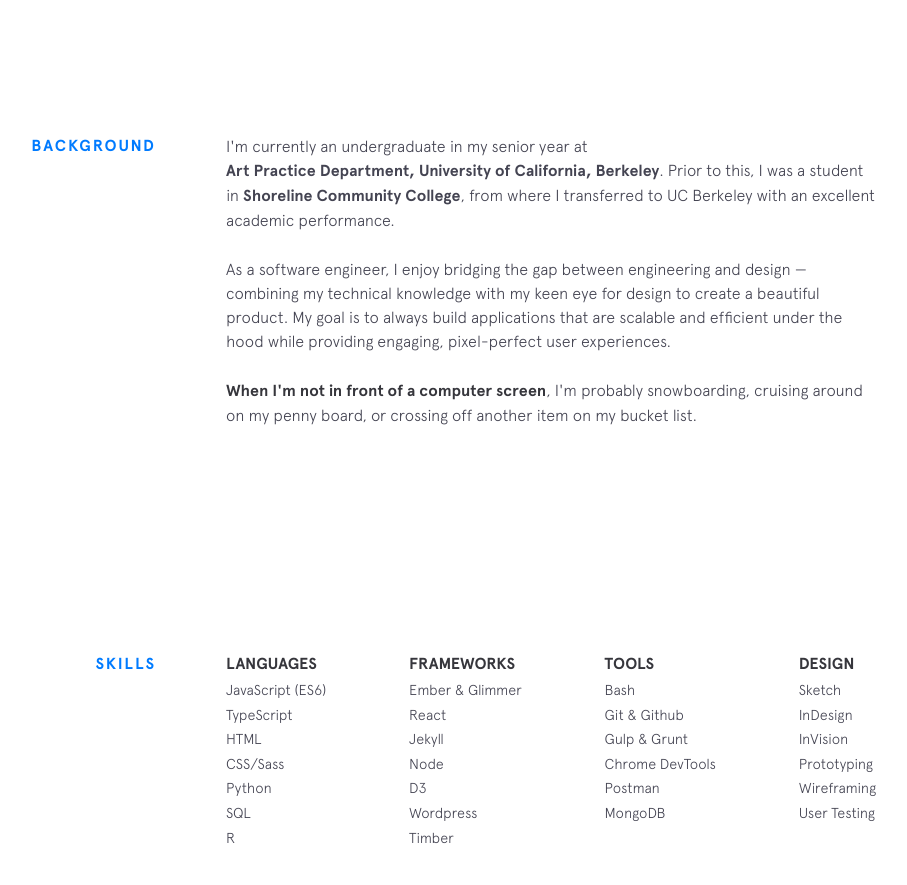
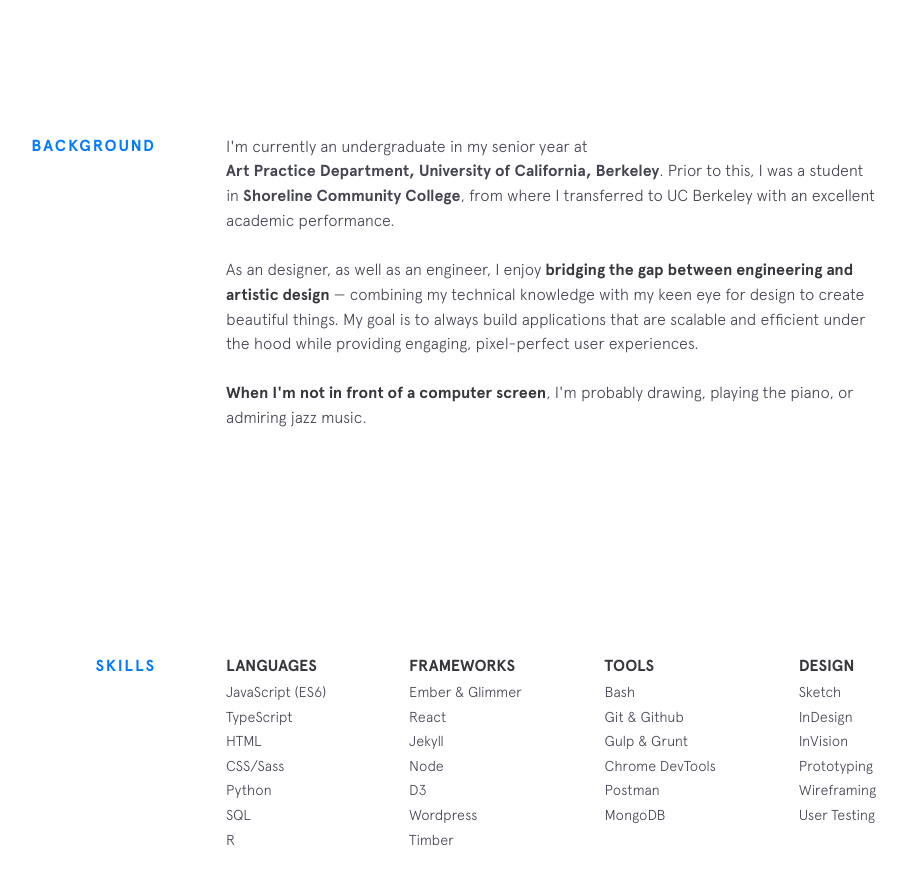
Before and after one commit to SylGaw/SylGaw.github.io, a Jekyll site: the page built from index.html, in a window 1280 px wide and 900 px high, scrolled down 866 px. Shown: the top 885 px of the window, without its empty margins (224-1131 px from the left). Built offline with Jekyll 4.4.1, drawn with Linux system fonts in a browser that asks for light colours; nearby versions of some CDN libraries; some of the changed text lies outside the part shown.

Commit message:
personalize

```diff
--- a/_includes/background.html
+++ b/_includes/background.html
@@ -8,14 +8,13 @@
     </p>
 
     <p>
-      As a software engineer, I enjoy bridging the gap between engineering and design &mdash; combining my technical knowledge
-      with my keen eye for design to create a beautiful product. My goal is to always build applications that are scalable
+      As an designer, as well as an engineer, I enjoy <strong>bridging the gap between engineering and artistic design</strong> &mdash; combining my technical knowledge
+      with my keen eye for design to create beautiful things. My goal is to always build applications that are scalable
       and efficient under the hood while providing engaging, pixel-perfect user experiences.
     </p>
 
     <p>
-      <strong>When I'm not in front of a computer screen</strong>, I'm probably snowboarding, cruising around on my penny board,
-      or crossing off another item on my bucket list.
+      <strong>When I'm not in front of a computer screen</strong>, I'm probably drawing, playing the piano, or admiring jazz music.
     </p>
 
     <!-- {% include employment-status.html %} -->
--- a/_includes/employment-status.html
+++ b/_includes/employment-status.html
@@ -3,5 +3,5 @@
     <div class="status__light__ring"></div>
     <div class="status__light__led"></div>
   </div>
-  <div class="status__message">Currently seeking full-time opportunities!</div>
+  <div class="status__message">Currently seeking internship opportunities!</div>
 </a>
--- a/_includes/featured-projects.html
+++ b/_includes/featured-projects.html
@@ -16,6 +16,7 @@
       </figcaption>
     </div>
 
+    <!--
     <div class="project screentime">
       <figure class="project__pic phones">
         <a href="https://play.google.com/store/apps/details?id=com.starry.management" target="_blank">
@@ -38,7 +39,9 @@
           create custom rules for blocking apps like Facebook and Twitter right from their phones.</p>
       </figcaption>
     </div>
+    -->
 
+    <!--
     <div class="project interventions">
       <figure class="project__pic">
         <a href="https://interventions.design/" target="_blank">
@@ -52,5 +55,6 @@
         <p>Interactive marketing website for Northeastern's first annual student-led design conference, Interventions.</p>
       </figcaption>
     </div>
+    -->
   </div>
 </section>
```
